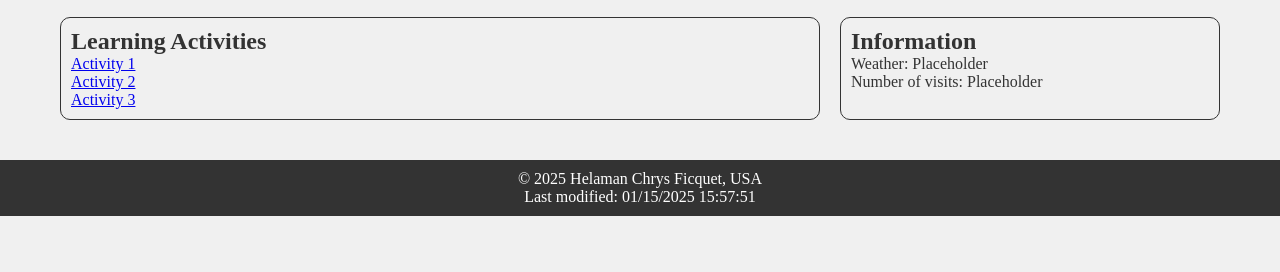
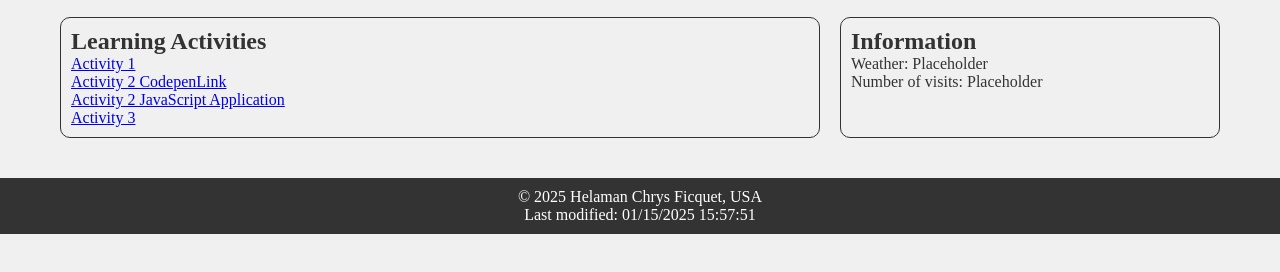
Before and after one commit to Ficqueth/wdd230, a plain HTML site: page index.html in a window 1280 px wide. Shown: the part 344-616 px from the top of the page. Drawn offline with Linux system fonts and the light colour scheme.

Commit message:
bom application

```diff
--- a/index.html
+++ b/index.html
@@ -39,7 +39,8 @@
             <h2>Learning Activities</h2>
             <ul>
                 <li><a href="#">Activity 1</a></li>
-                <li><a href="https://codepen.io/Ficqueth/pen/YPKvwLQ">Activity 2</a></li>
+                <li><a href="https://codepen.io/Ficqueth/pen/YPKvwLQ">Activity 2 CodepenLink</a></li>
+                <li><a href="week02/bom.html">Activity 2 JavaScript Application</a></li>
                 <li><a href="#">Activity 3</a></li>
             </ul>
         </section>
--- /dev/null
+++ b/week02/styles/bom-design.css
@@ -0,0 +1,69 @@
+* {
+	margin: 0;
+	padding: 0;
+}
+
+body {
+	height: 100vh;
+	display: flex;
+	flex-direction: column;
+	align-items: center;
+	justify-content: center;
+	font-family: Acme, Arial, sans-serif;
+}
+
+h1 {
+	font-size: 1.5rem;
+}
+
+main {
+	margin: 1rem auto;
+	border: 1px solid rgb(0 0 0 / 0.1);
+	padding: 1rem;
+	background-color: #ddd;
+	display: flex;
+	flex-direction: column;
+}
+
+input,
+button {
+	padding: 0.5rem;
+}
+
+button {
+	margin: 0.5rem;
+}
+
+.delete {
+	width: fit-content;
+}
+
+.input {
+	display: flex;
+	gap: 1rem;
+}
+
+.list {
+	padding: 0.5rem;
+}
+
+ul {
+	margin: 1rem;
+	list-style: none;
+}
+
+li {
+	display: flex;
+	align-items: center;
+	justify-content: space-between;
+}
+
+@media only screen and (min-width: 32.5em) {
+	h1 {
+		font-size: 2rem;
+	}
+
+	main {
+		width: 320px;
+	}
+}
```
Also changed, not shown: week02/bom.html (added, +19 -0 lines), week02/scripts/bom-script.js (added, +19 -0 lines).
